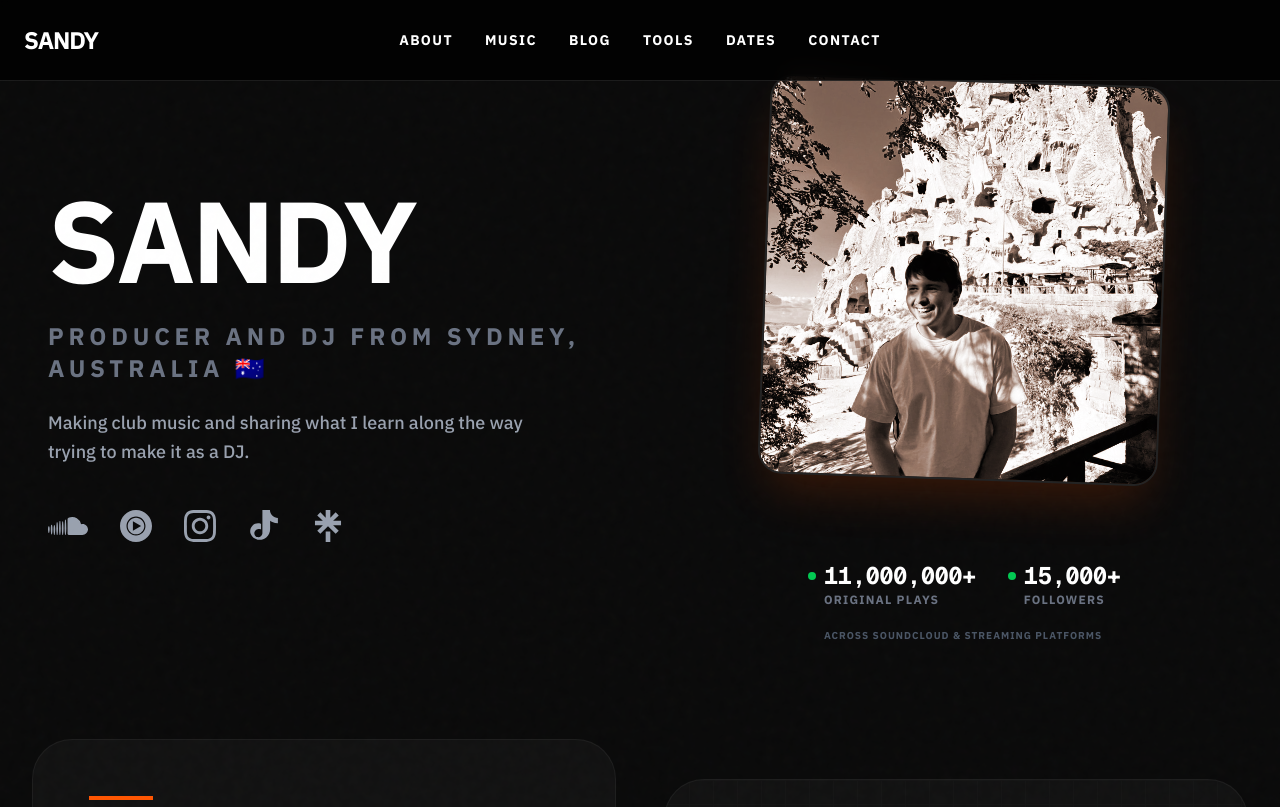
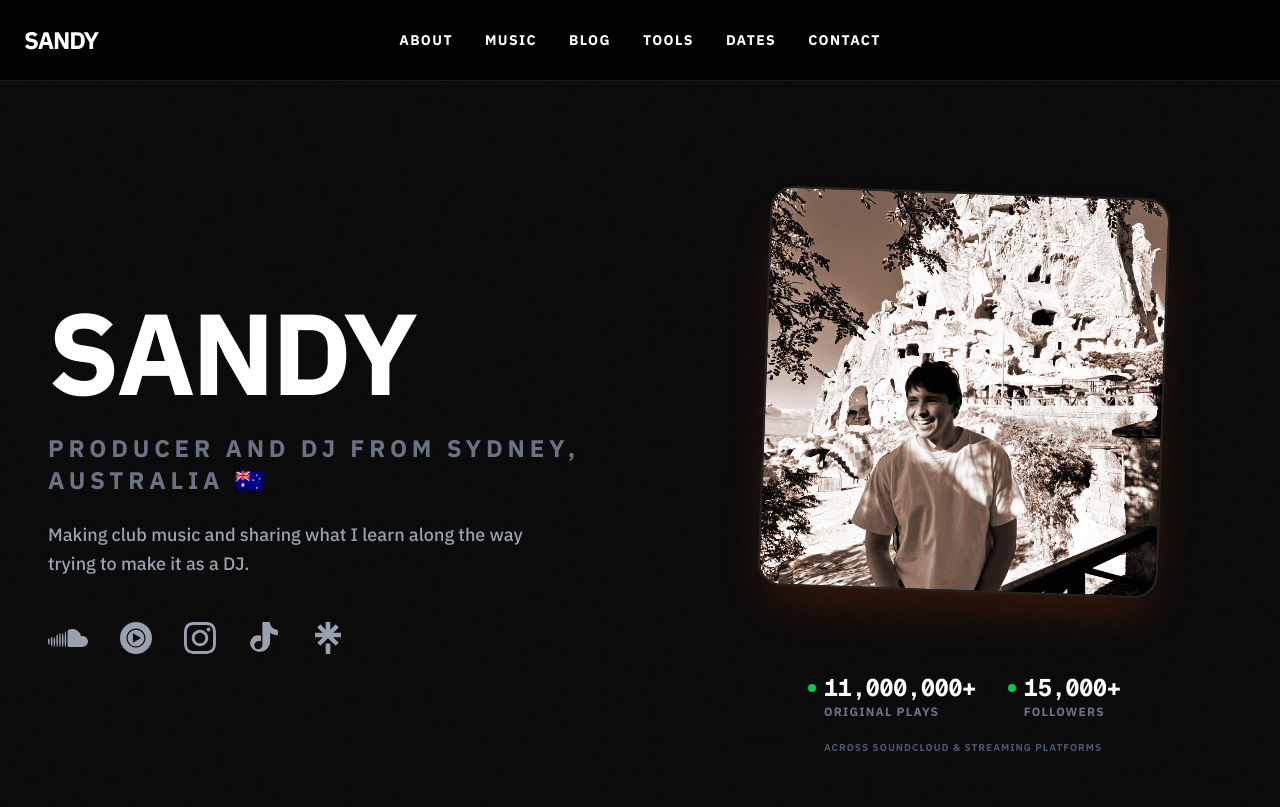
Before and after one commit to SandyFlagg/sandymusic, a Next.js app: page / in a window 1280 px wide. Shown: the top 807 px of the page. Built offline with nearby package versions, Linux system fonts and the light colour scheme; no server answers; the database is empty.

Commit message:
style(home): Increase top padding in hero section

```diff
--- a/app/components/HeroSection.tsx
+++ b/app/components/HeroSection.tsx
@@ -12,7 +12,7 @@ const HeroSection = () => {
     return (
         <>
             {/* Hero Section */}
-            <section className="min-h-screen flex flex-col lg:flex-row items-center justify-center relative overflow-hidden px-6 lg:px-8 py-20 pb-32 lg:pb-48 gap-16 lg:gap-20 max-w-7xl mx-auto">
+            <section className="min-h-screen flex flex-col lg:flex-row items-center justify-center relative overflow-hidden px-6 lg:px-8 pt-40 pb-32 lg:pt-48 lg:pb-48 gap-16 lg:gap-20 max-w-7xl mx-auto">
                 <div className="absolute inset-0 z-0 opacity-30 bg-[radial-gradient(circle_at_center,_var(--tw-gradient-stops))] from-gray-800 via-black to-black"></div>
 
                 {/* Text Content */}
```
